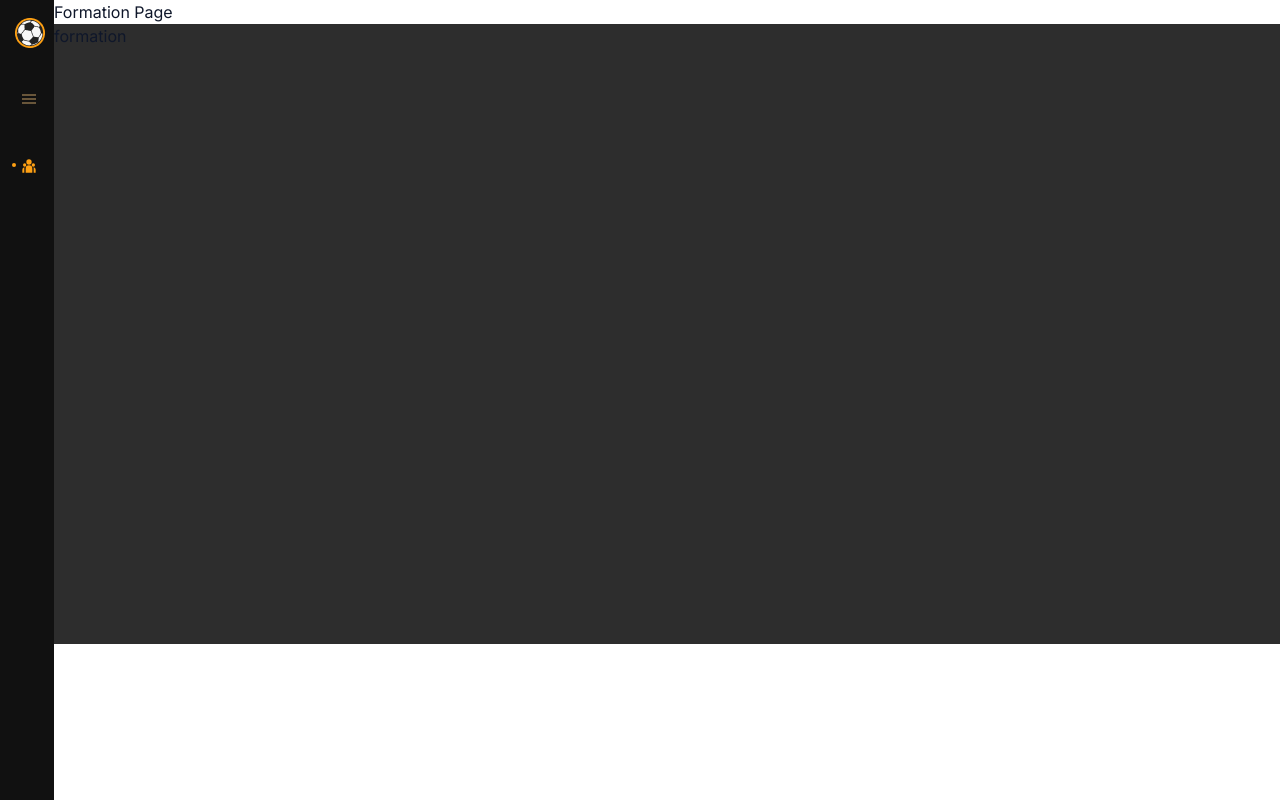
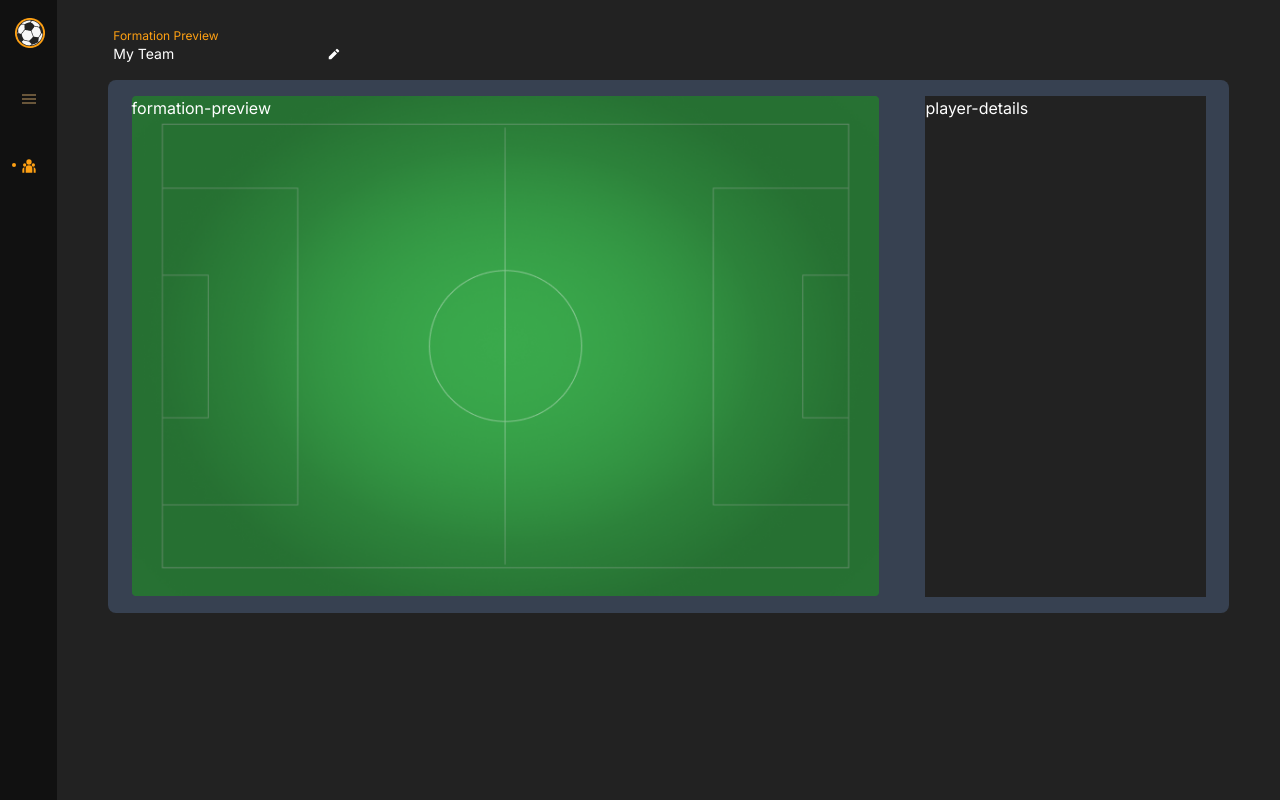
Before and after one commit to GENERATOR07/beam-dynamics, a Next.js app: page /formation in a window 1280 px wide. Built offline with nearby package versions, Linux system fonts and the light colour scheme.

Commit message:
added useFormation hook and components

```diff
--- a/src/app/formation/page.tsx
+++ b/src/app/formation/page.tsx
@@ -1,10 +1,22 @@
+"use client";
+import FormationPreview from "@/components/formation-preview";
+import PlayerDetails from "@/components/player-details";
+import TeamName from "@/components/team-name";
+import useFormation from "@/hooks/useFormation";
 import React from "react";
 
 export default function FormationPage() {
+  const { formation, err } = useFormation();
+  console.log(formation, err);
   return (
-    <div className="bg-background text-primary w-full">
-      Formation Page
-      <div className="bg-[#2D2D2D] w-[1226px] h-[620px]">formation</div>
+    <div className="bg-Appbackground  text-Appprimary text-primary w-full relative ">
+      <div className="absolute left-14 top-7">
+        <TeamName title="Formation Preview" />
+      </div>
+      <div className="bg-gray-700  h-2/3 w-11/12 rounded-[8px] mx-auto mt-20  text-white flex justify-around py-4 ">
+        <FormationPreview />
+        <PlayerDetails />
+      </div>
     </div>
   );
 }
--- a/src/app/page.tsx
+++ b/src/app/page.tsx
@@ -18,7 +18,7 @@ export default function RosterPage() {
     <main className="bg-Appbackground text-Appprimary w-full h-screen relative">
       <div className=" h-4/5 w-3/4 rounded-[8px]  m-auto  ">
         <div className="flex items-center justify-between py-4 w-full gap-2 ">
-          <TeamName />
+          <TeamName title="Roster Details" />
           <div className="flex gap-1">
             <Input
               placeholder="find Player"
--- /dev/null
+++ b/src/components/formation-preview.tsx
@@ -0,0 +1,12 @@
+import React from "react";
+import field from "public/Field.png";
+export default function FormationPreview() {
+  return (
+    <div
+      style={{ backgroundImage: `url(${field.src})` }}
+      className="w-2/3 bg-contain bg-no-repeat "
+    >
+      formation-preview
+    </div>
+  );
+}
--- /dev/null
+++ b/src/components/player-details.tsx
@@ -0,0 +1,5 @@
+import React from "react";
+
+export default function PlayerDetails() {
+  return <div className="w-1/4 bg-Appbackground">player-details</div>;
+}
--- a/src/components/team-name.tsx
+++ b/src/components/team-name.tsx
@@ -1,6 +1,11 @@
 import React, { useState, useRef, useEffect } from "react";
 import { RiPencilFill } from "react-icons/ri";
-export default function TeamName() {
+
+interface TeamNameProps {
+  title: string;
+}
+
+export default function TeamName({ title }: TeamNameProps) {
   const [teamName, setTeamName] = useState<string>("My Team");
   const [isEditing, setIsEditing] = useState<boolean>(false);
   const inputRef = useRef<HTMLInputElement>(null);
@@ -44,7 +49,7 @@ export default function TeamName() {
   const handelHover = () => {};
   return (
     <div>
-      <h3 className="text-xs">Roster Details</h3>
+      <h3 className="text-xs text-Appprimary">{title}</h3>
 
       <div
         className="text-white flex items-center gap-1 text-sm"
--- /dev/null
+++ b/src/hooks/useFormation.ts
@@ -0,0 +1,68 @@
+import { PlayerInfo } from "@/interfaces/roster-Interface";
+import { useRoster } from "./useRoster";
+export interface FormationInterface {
+  [position: string]: PlayerInfo[];
+  Goalkeeper: PlayerInfo[];
+  Defender: PlayerInfo[];
+  Midfielder: PlayerInfo[];
+  Forward: PlayerInfo[];
+}
+export interface FormationError {
+  title: string;
+  msg: string;
+}
+const checkFormation = (
+  formation: FormationInterface
+): FormationError | null => {
+  let Error: FormationError | null = null;
+  if (
+    formation.Goalkeeper.length < 1 ||
+    formation.Defender.length < 4 ||
+    formation.Midfielder.length < 3 ||
+    formation.Forward.length < 3
+  ) {
+    Error = {
+      title: "Not enough starters",
+      msg: "Your team doesn't have enough starters for one or more of the positions in the 4-3-3 formation",
+    };
+  }
+
+  if (
+    formation.Goalkeeper.length > 1 ||
+    formation.Defender.length > 4 ||
+    formation.Midfielder.length > 3 ||
+    formation.Forward.length > 3
+  ) {
+    Error = {
+      title: "There are too many starters",
+      msg: "Your team has too many starters for one or more of the positions in the 4-3-3 formation",
+    };
+  }
+  return Error;
+};
+export default function useFormation() {
+  const { roster } = useRoster();
+  let err: FormationError | null;
+  const formation: FormationInterface = {
+    Goalkeeper: [],
+    Defender: [],
+    Midfielder: [],
+    Forward: [],
+  };
+  if (!roster) {
+    err = {
+      title: "No player Data found",
+      msg: "please import your roster first",
+    };
+    return { formation, err };
+  }
+
+  roster?.forEach((p: PlayerInfo) => {
+    if (p.starter === "Yes") {
+      formation[p.position].push(p);
+    }
+  });
+  err = checkFormation(formation);
+
+  return { formation, err };
+}
```
